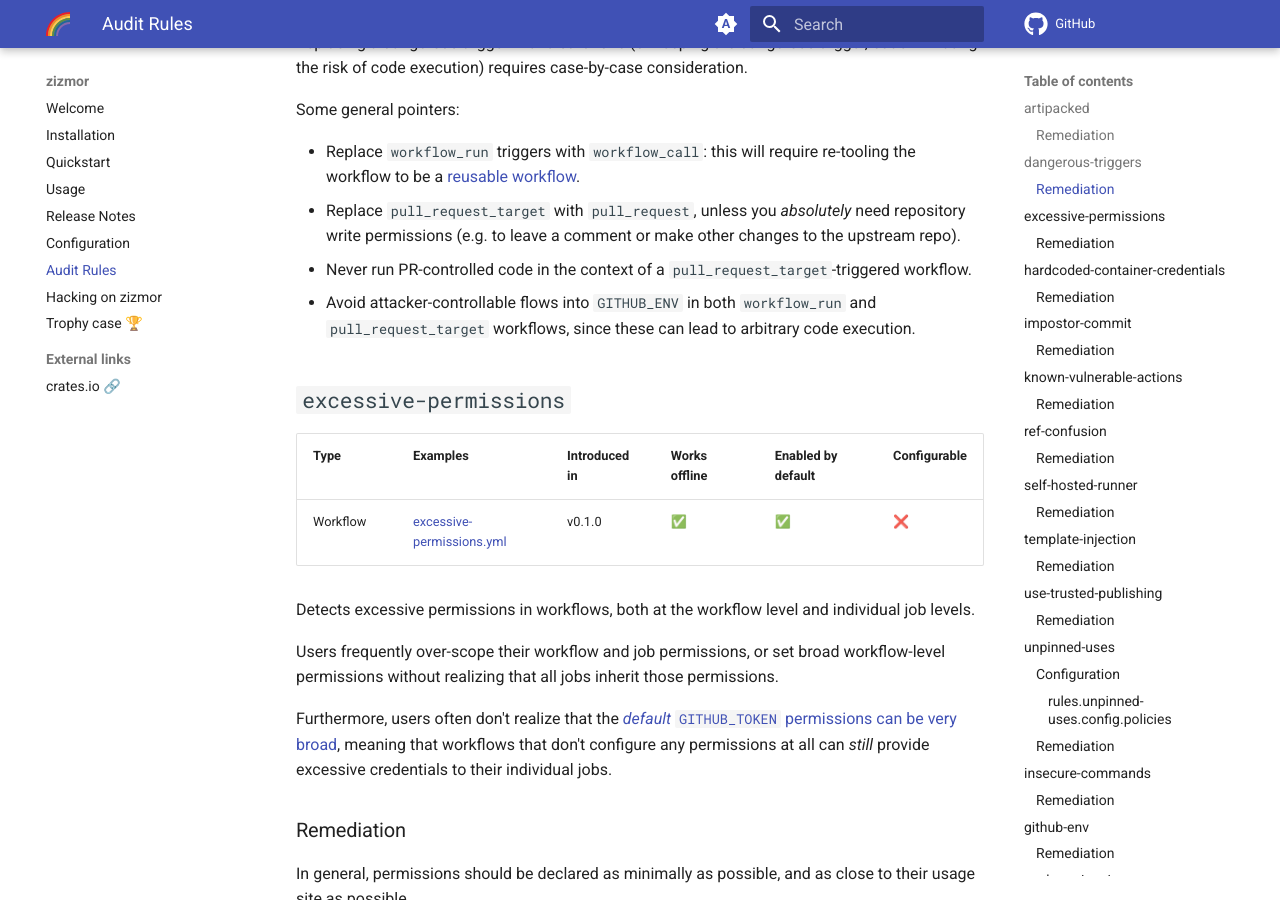
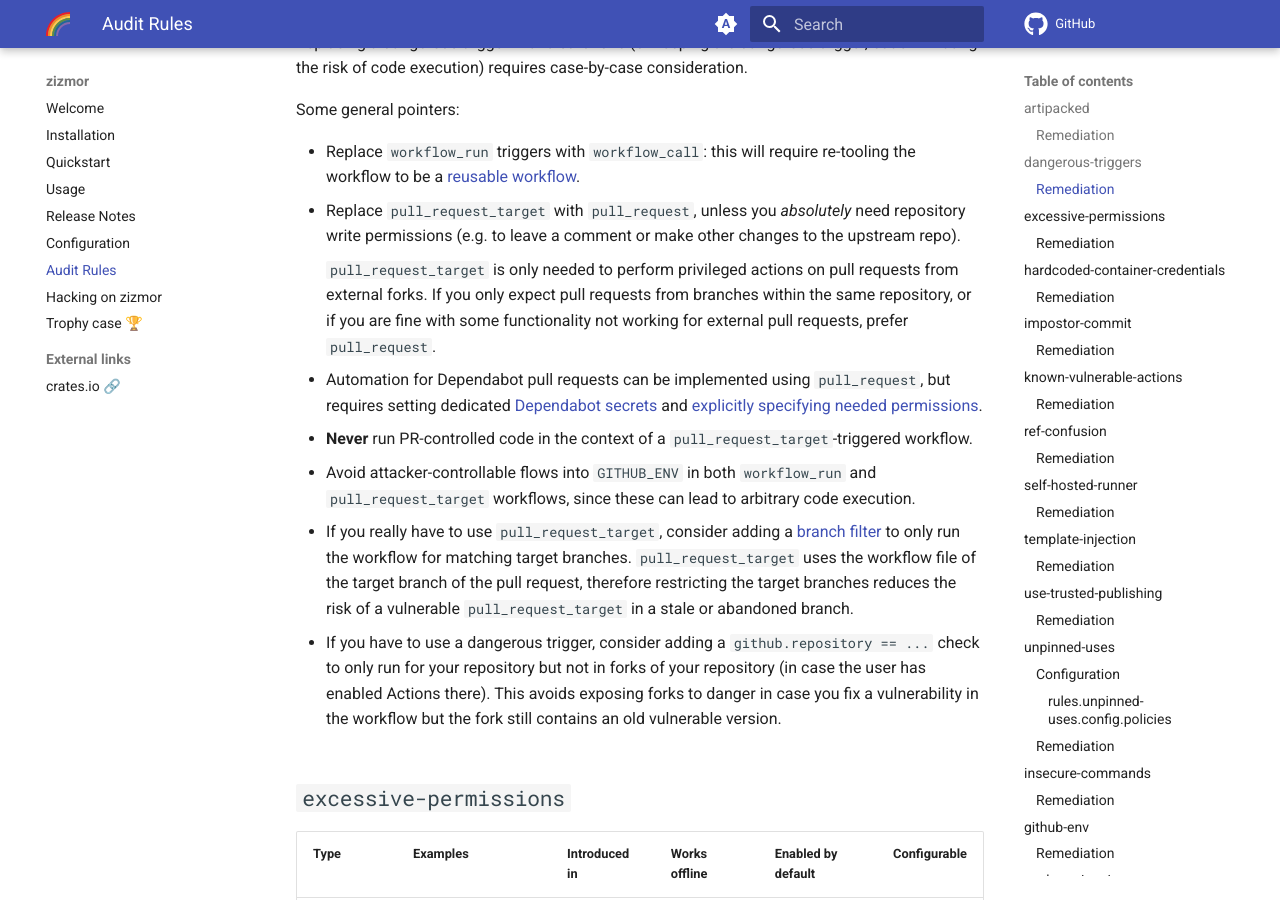
Before and after one commit to zizmorcore/zizmor, an MkDocs documentation site: the page built from docs/audits.md, in a window 1280 px wide and 900 px high, scrolled down 2261 px. Built offline with MkDocs 1.6.1 and Material for MkDocs 9.7.7, drawn with Linux system fonts in a browser that asks for light colours; emoji names are drawn with the system emoji font; comment, search, counter and statistics services are not loaded.

Commit message:
docs: extend remediation for dangerous-triggers (#692)
Co-authored-by: William Woodruff <william@yossarian.net>

```diff
--- a/docs/audits.md
+++ b/docs/audits.md
@@ -116,11 +116,34 @@ Some general pointers:
 * Replace `pull_request_target` with `pull_request`, unless you *absolutely*
   need repository write permissions (e.g. to leave a comment or make
   other changes to the upstream repo).
-* Never run PR-controlled code in the context of a
+
+    `pull_request_target` is only needed to perform privileged actions on
+    pull requests from external forks. If you only expect pull requests from
+    branches within the same repository, or if you are fine with some functionality
+    not working for external pull requests, prefer `pull_request`.
+
+* Automation for Dependabot pull requests can be implemented using `pull_request`,
+  but requires setting dedicated [Dependabot secrets]
+  and [explicitly specifying needed permissions].
+
+* **Never** run PR-controlled code in the context of a
   `pull_request_target`-triggered workflow.
+
 * Avoid attacker-controllable flows into `GITHUB_ENV` in both `workflow_run`
   and `pull_request_target` workflows, since these can lead to arbitrary
   code execution.
+
+* If you really have to use `pull_request_target`, consider adding a
+  [branch filter] to only run the workflow for matching target branches.
+  `pull_request_target` uses the workflow file of the target branch of the pull
+  request, therefore restricting the target branches reduces the risk of
+  a vulnerable `pull_request_target` in a stale or abandoned branch.
+
+* If you have to use a dangerous trigger, consider adding a `github.repository == ...`
+  check to only run for your repository but not in forks of your repository
+  (in case the user has enabled Actions there). This avoids exposing forks
+  to danger in case you fix a vulnerability in the workflow but the fork still
+  contains an old vulnerable version.
 
 [reusable workflow]: https://docs.github.com/en/actions/sharing-automations/reusing-workflows
 
@@ -1318,3 +1341,6 @@ Address the source of obfuscation by simplifying the expression,
 [GitHub Actions exploitations: Dependabot]: https://www.synacktiv.com/publications/github-actions-exploitation-dependabot
 [Using secrets in GitHub Actions]: https://docs.github.com/en/actions/security-for-github-actions/security-guides/using-secrets-in-github-actions
 [Palo Alto Networks Unit42: tj-actions/changed-files incident]: https://unit42.paloaltonetworks.com/github-actions-supply-chain-attack/
+[Dependabot secrets]: https://docs.github.com/en/code-security/dependabot/troubleshooting-dependabot/troubleshooting-dependabot-on-github-actions#accessing-secrets
+[explicitly specifying needed permissions]: https://docs.github.com/en/code-security/dependabot/troubleshooting-dependabot/troubleshooting-dependabot-on-github-actions#changing-github_token-permissions
+[branch filter]: https://docs.github.com/en/actions/writing-workflows/choosing-when-your-workflow-runs/events-that-trigger-workflows#running-your-pull_request_target-workflow-based-on-the-head-or-base-branch-of-a-pull-request
```
